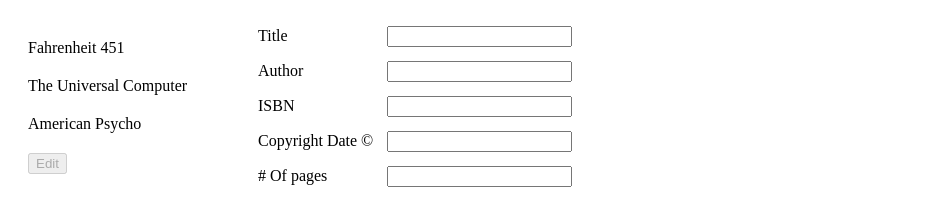
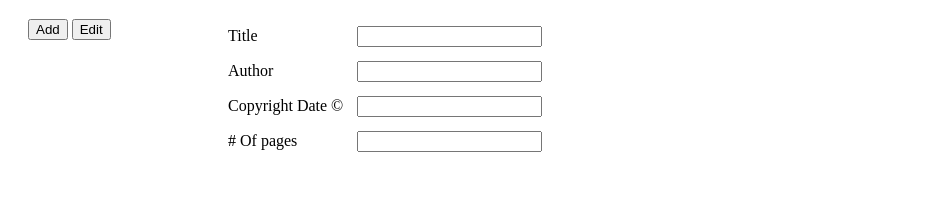
Before and after one commit to mark8769/BookFinder, a plain HTML site: page index.html in a window 1280 px wide. Shown: the part 62-271 px from the top of the page, without its empty margins (0-946 px from the left). Drawn offline with Linux system fonts and the light colour scheme; no server answers.

Commit message:
index.html: Removed inputs, changed script(scrapped old one), added edit and add buttons.

```diff
--- a/index.html
+++ b/index.html
@@ -10,7 +10,7 @@
         <title>BookFinder</title>
         <!-- Javascript will load before html.
             Dom Content loaded only cares about DOM. -->
-        <script src="scripts.js" defer></script>
+        <script src="script.js" defer></script>
         <link href="styles.css" type="text/css" rel="stylesheet">
         <meta charset="utf-8">
     </head>
@@ -18,15 +18,18 @@
         <h1>Make your own digital library of books!</h1>
         <div class="flex-container">
             <div id="sideContainer">
+                <div id="buttonsDiv">
+                    <button id="add">Add</button>
+                    <button id="edit">Edit</button>
+                </div>
                 <div id="sideNav">
                 <!-- Fill in programatically -->
                 </div>
-                <div>
-                    <button id="edit" disabled>Edit</button>
-                </div>
             </div>
             <!-- Information -->
-            <div id="mainContent">
+            <div class="mainContent">
+                <!-- Hidden when not adding entries -->
+                <h2 id="addHeading" hidden>Add new book entry</h2>
                 <div>
                     <label for="title">Title</label>
                     <input type="text" id="title" readonly>
@@ -34,10 +37,6 @@
                 <div>
                     <label for="author">Author</label>
                     <input type="text" id="author" readonly>
-                </div>
-                <div>
-                    <label for="isbn">ISBN</label>
-                    <input type="text" id="isbn" readonly>
                 </div>
                 <div>
                     <label for="copyrightDate">Copyright Date &#169;</label>
```
